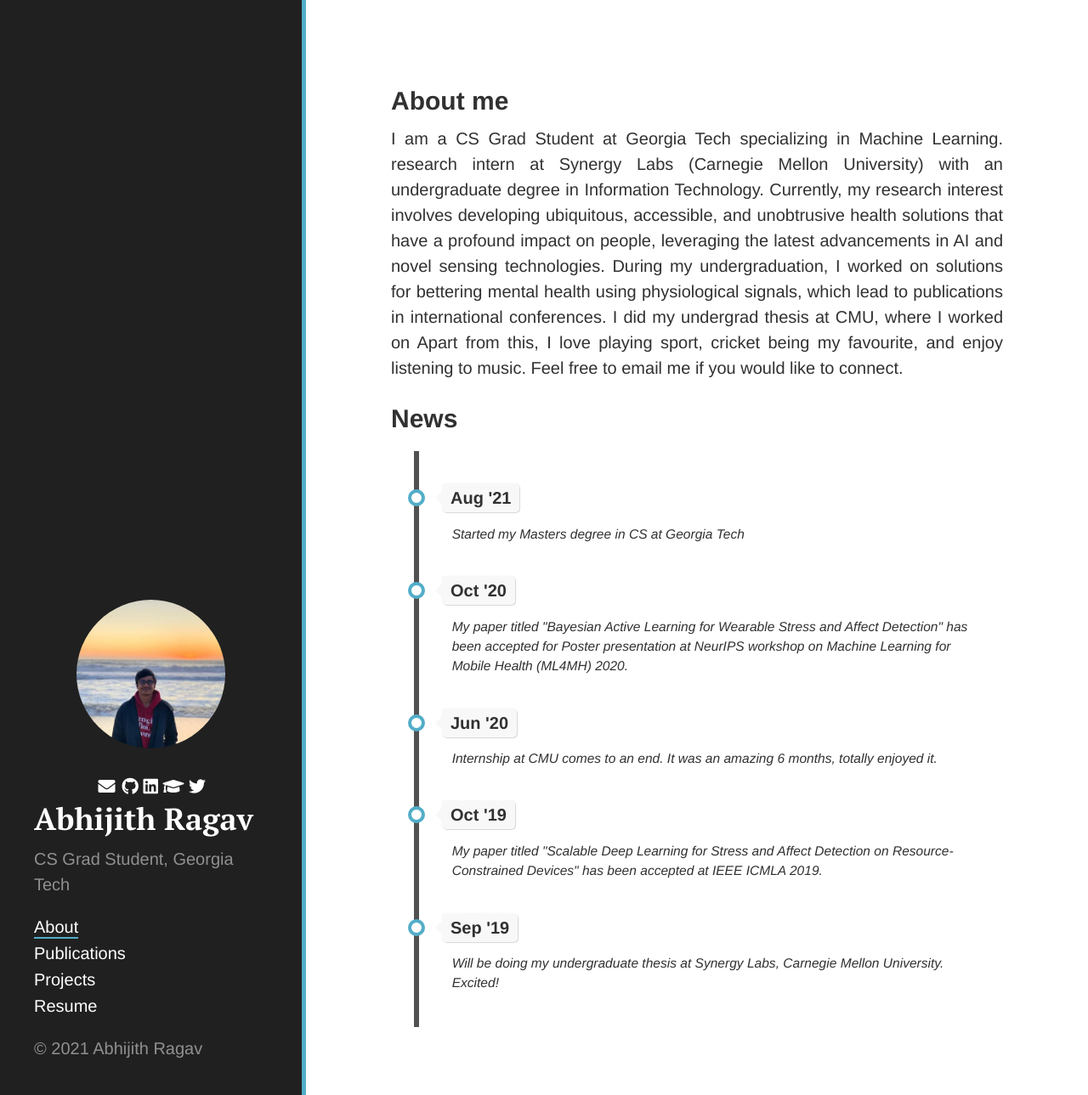
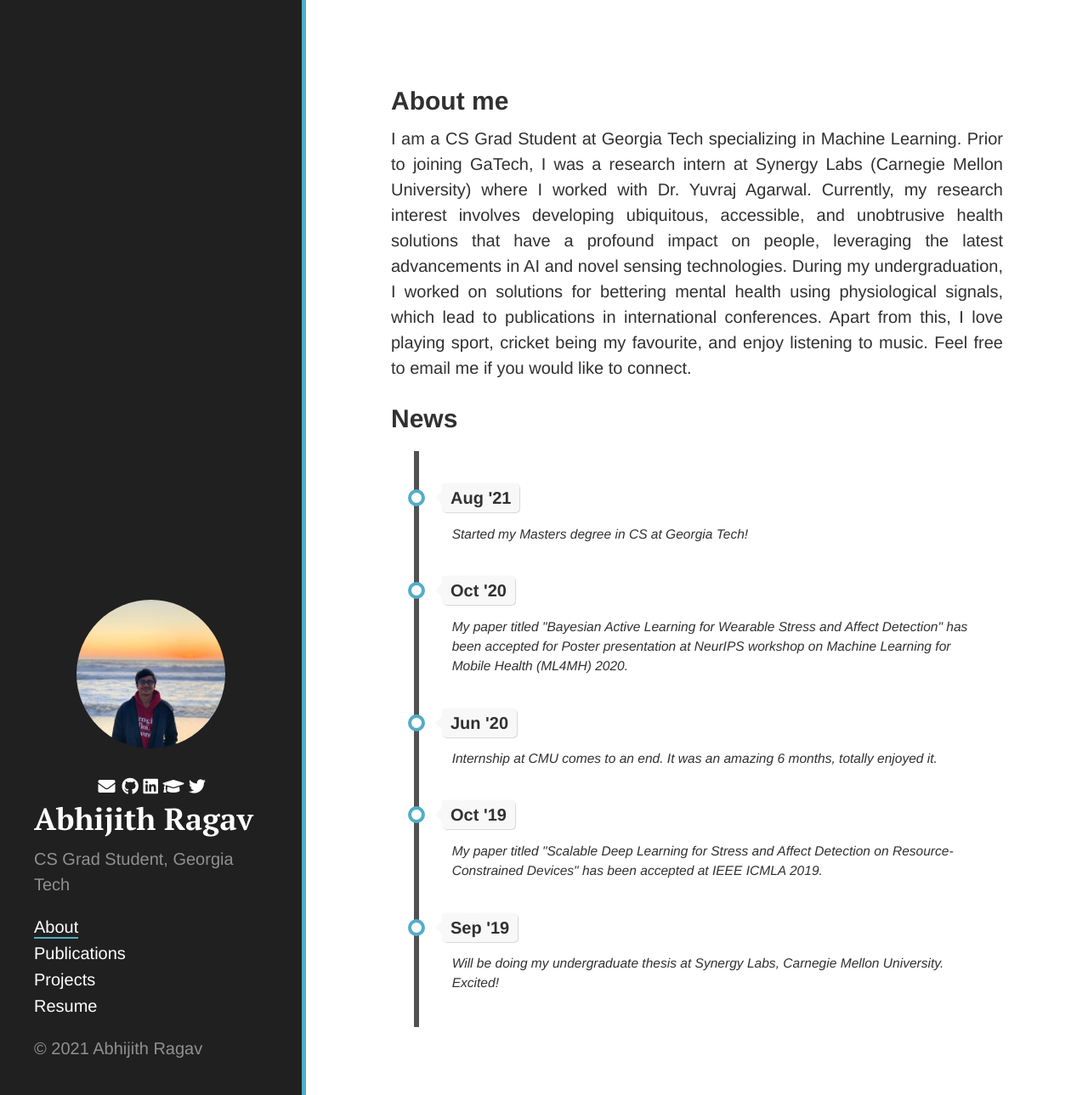
Before and after one commit to abhijithragav/abhijithragav.github.io, a Jekyll site: the page built from _pages/index.html, in a window 1280 px wide and 1289 px high. Shown: the whole window at 85% size. Built offline with Jekyll 4.4.1, drawn with Linux system fonts in a browser that asks for light colours.

Commit message:
Updated Bio

```diff
--- a/_pages/index.html
+++ b/_pages/index.html
@@ -8,8 +8,7 @@
   About me
 </h1>
 <p style="text-align: justify;">
-	I am a CS Grad Student at Georgia Tech specializing in Machine Learning.
-	research intern at Synergy Labs (Carnegie Mellon University) with an undergraduate degree in Information Technology. Currently, my research interest involves developing ubiquitous, accessible, and unobtrusive health solutions that have a profound impact on people, leveraging the latest advancements in AI and novel sensing technologies. During my undergraduation, I worked on solutions for bettering mental health using physiological signals, which lead to publications in international conferences. I did my undergrad thesis at CMU, where I worked on Apart from this, I love playing sport, cricket being my favourite, and enjoy listening to music. Feel free to email me if you would like to connect.</p>
+	I am a CS Grad Student at Georgia Tech specializing in Machine Learning. Prior to joining GaTech, I was a research intern at Synergy Labs (Carnegie Mellon University) where I worked with Dr. Yuvraj Agarwal. Currently, my research interest involves developing ubiquitous, accessible, and unobtrusive health solutions that have a profound impact on people, leveraging the latest advancements in AI and novel sensing technologies. During my undergraduation, I worked on solutions for bettering mental health using physiological signals, which lead to publications in international conferences. Apart from this, I love playing sport, cricket being my favourite, and enjoy listening to music. Feel free to email me if you would like to connect.</p>
 
 <h2>News</h2>
 
@@ -25,7 +24,7 @@
 			<div class="flag-wrapper">
 				<span class="flag">Aug '21</span>
 			</div>
-			<div class="desc">Started my Masters degree in CS at Georgia Tech</div>
+			<div class="desc">Started my Masters degree in CS at Georgia Tech!</div>
 		</div>
 	</li>
 
```
